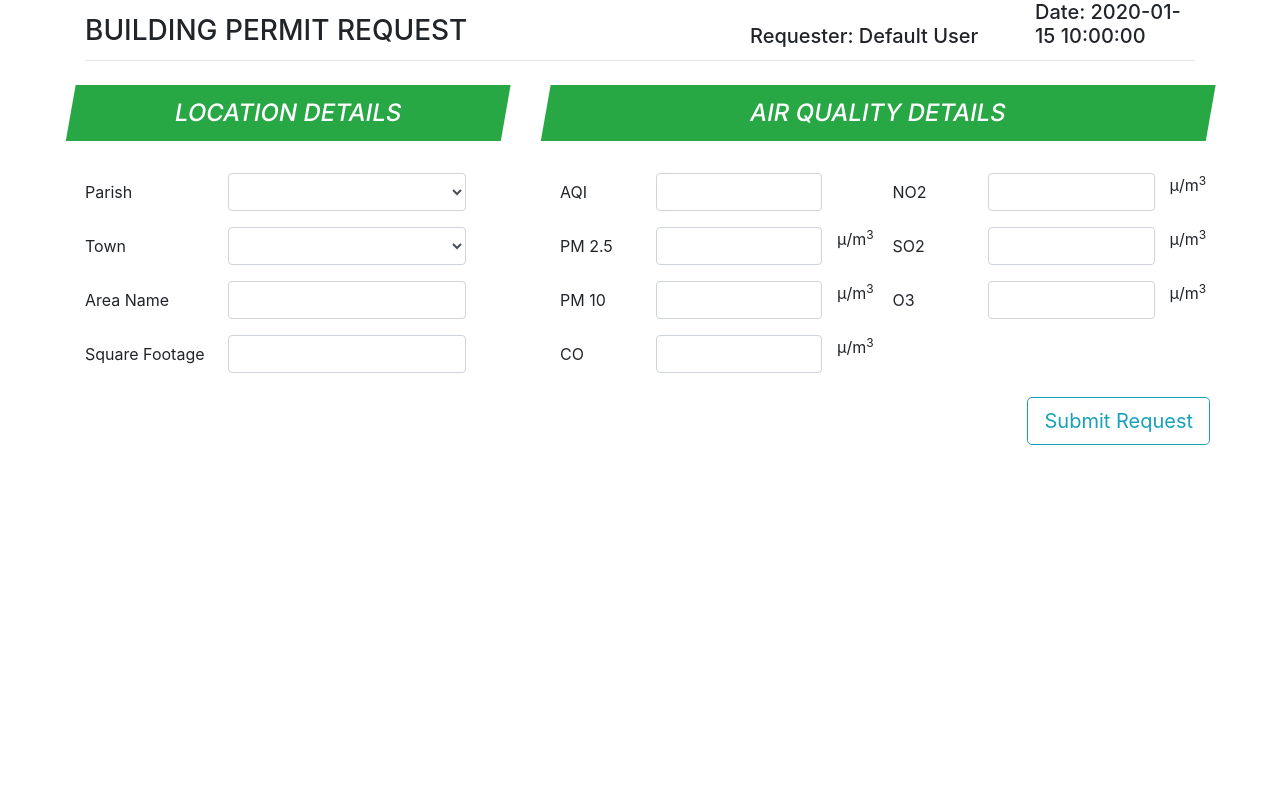
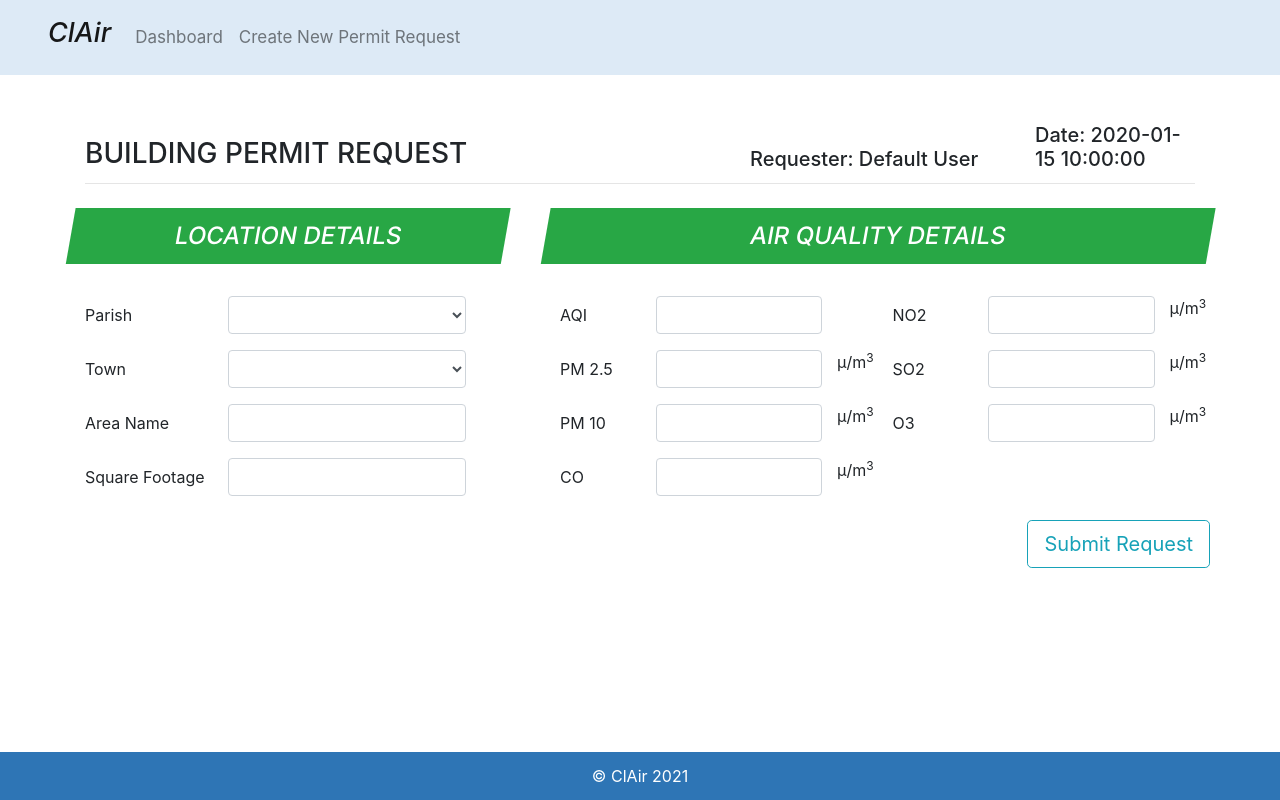
Before and after one commit to shadowlaw/ClAir, a Flask app: template app/templates/new_permit_request.html in a window 1280 px wide. Run offline with Flask 2, Linux system fonts and the light colour scheme; tables that the repository leaves empty hold one stand-in row (values such as "Sample post"); the template is opened without the code that fills it: values that come from a table or form of the project are taken from there, most other values are stand-ins (such as "Sample title", 1, 10 or a date in 2020); lists and menus that the app fills with data are empty; parts of the project's set-up code (start-up, migrations or seed data) failed here and were passed over; some libraries are stand-ins or nearby versions.

Commit message:
Add navbar and footer

```diff
--- a/app/templates/base.html
+++ b/app/templates/base.html
@@ -6,13 +6,15 @@
     <title>ClAir - {% block title%}{% endblock title%}</title>
 </head>
 <body>
+    {% include 'navbar.html' %}
     <div class="content container">
         {% include '__flash_messages.html' %}
         {% block content %}{% endblock content%}
     </div>
-</body>
+    {% include 'footer.html'%}
 <script src="{{ url_for('static', filename='js/jquery-3.6.0.min.js') }}"></script>
 <script src="{{ url_for('static', filename='js/popper.min.js') }}" ></script>
 <script src="{{ url_for('static', filename='bootstrap/js/bootstrap.min.js') }}"></script>
 {% block scripts %}{% endblock scripts %}
+</body>
 </html>
--- /dev/null
+++ b/app/templates/footer.html
@@ -0,0 +1,3 @@
+<div class="mt-5 fixed-bottom d-flex justify-content-center align-items-center text-white" style="background-color: #2e75b5; height: 3em;">
+  <span>&copy; ClAir 2021 </span>
+</div>
--- /dev/null
+++ b/app/templates/navbar.html
@@ -0,0 +1,21 @@
+<nav class="navbar navbar-expand-lg navbar-light mb-5 px-5" style="background-color: #ddeaf6; font-size: 17px;">
+  <a class="navbar-brand h1 font-italic" styl href="{{url_for('main.home')}}" style="font-size: 27px !important;">ClAir</a>
+  <button class="navbar-toggler" type="button" data-toggle="collapse" data-target="#main-nav" aria-controls="main-nav" aria-expanded="false" aria-label="Toggle navigation">
+    <span class="navbar-toggler-icon"></span>
+  </button>
+
+   <div class="collapse navbar-collapse" id="main-nav">
+    <div class="navbar-nav mr-auto mt-2 mt-lg-0">
+      {% if url_for(request.endpoint) == url_for('main.home') %}
+        <a class="nav-item nav-link active font-weight-bold text-success" href="{{url_for('main.home')}}">Dashboard</a>
+      {% else %}
+        <a class="nav-item nav-link" href="{{url_for('main.home')}}">Dashboard</a>
+      {% endif %}
+      {% if url_for(request.endpoint) == url_for('permit.new_permit') %}
+        <a class="nav-item nav-link active text-success" href="{{url_for('permit.new_permit')}}">Create New Permit Request</a>
+      {% else %}
+        <a class="nav-item nav-link" href="{{url_for('permit.new_permit')}}">Create New Permit Request</a>
+      {% endif %}
+    </div>
+  </div>
+</nav>
```
